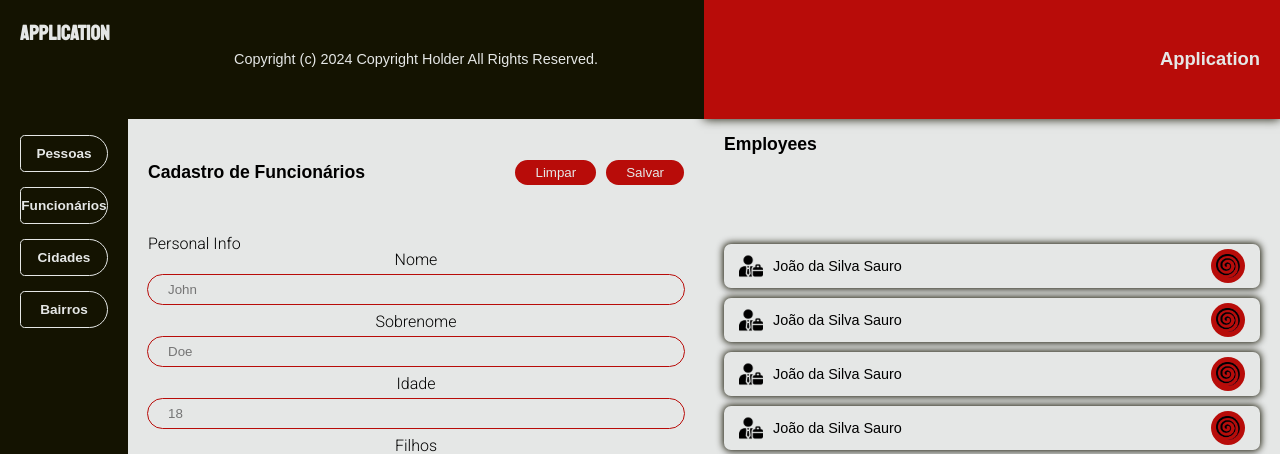
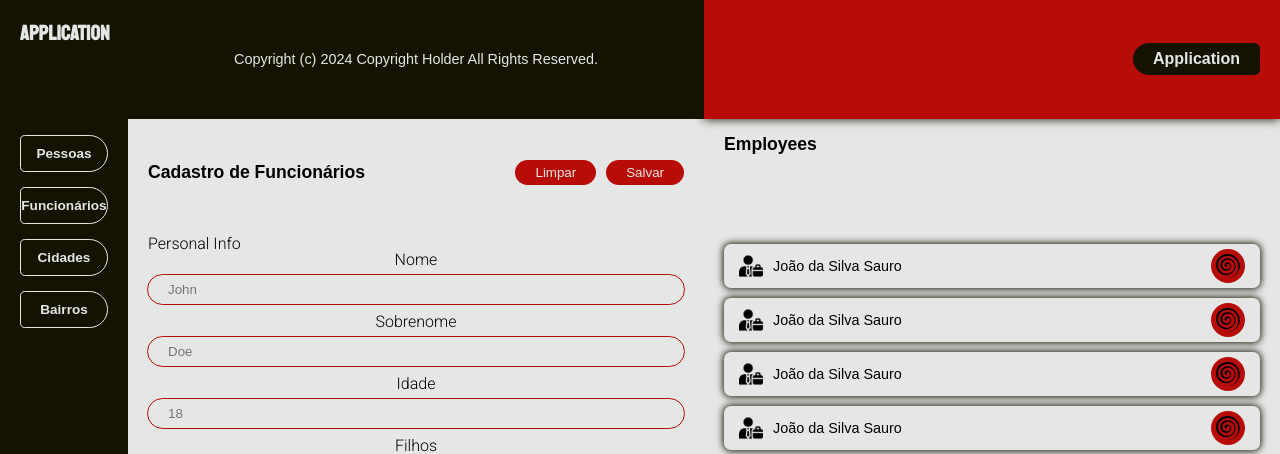
Before and after one commit to cassianocastro/webtask.com, a PHP site: page / in a window 1280 px wide. Shown: the top 454 px of the page. Run offline with PHP 8.4, Linux system fonts and the light colour scheme.

Commit message:
Added styles to h1 element

```diff
--- a/view/templates/includes/header/index.css
+++ b/view/templates/includes/header/index.css
@@ -18,8 +18,13 @@ body > header
 
     & h1
     {
+        background: var(--bg_secondary);
+        border-radius: 20px 7px 7px 20px;
+
         color: var(--fg_primary);
 
-        font: bold 1.15rem sans-serif;
+        font: bold 1rem "Ubuntu", sans-serif;
+
+        padding: 7px 20px;
     }
 }
```
